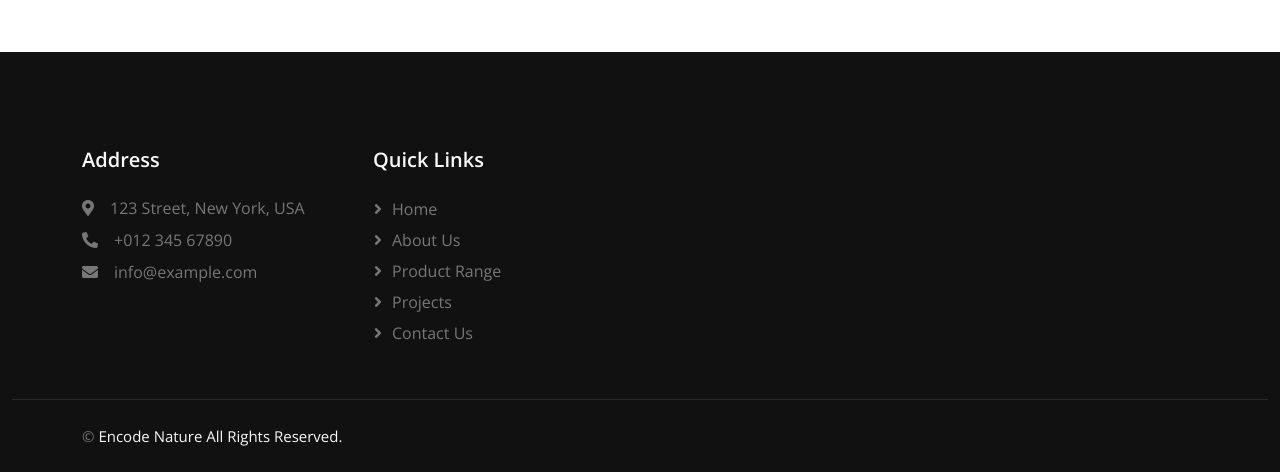
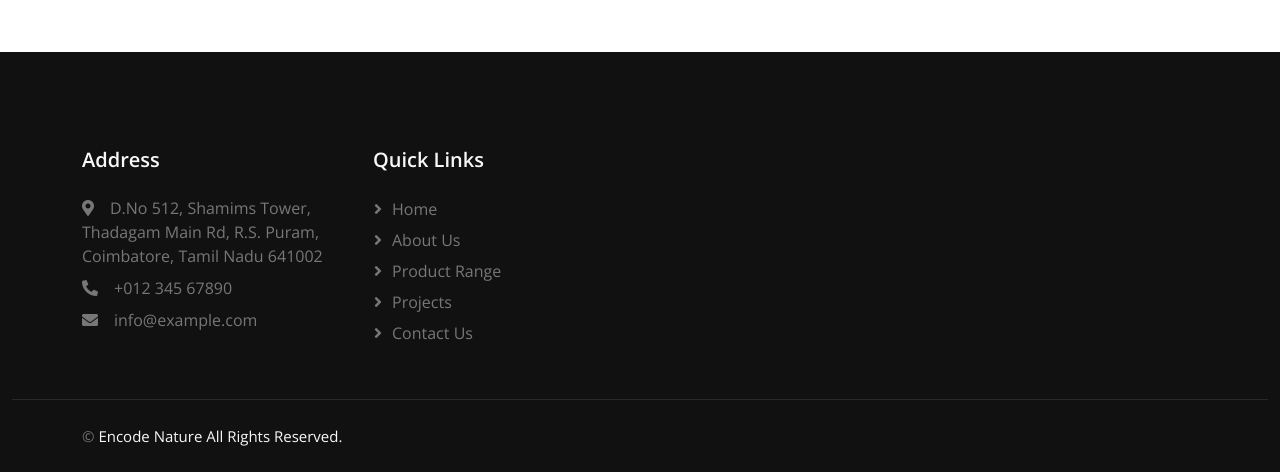
Before and after one commit to almdashif/DGCOM, a plain HTML site: page about.html in a window 1280 px wide. Shown: the part 2393-2865 px from the top of the page. Drawn offline with nearby package versions, Linux system fonts and the light colour scheme.

Commit message:
second commit

```diff
--- a/about.html
+++ b/about.html
@@ -356,7 +356,7 @@
             <div class="row g-5">
                 <div class="col-lg-3 col-md-6">
                     <h5 class="text-light mb-4">Address</h5>
-                    <p class="mb-2"><i class="fa fa-map-marker-alt me-3"></i>123 Street, New York, USA</p>
+                    <p class="mb-2"><i class="fa fa-map-marker-alt me-3"></i>D.No 512, Shamims Tower, Thadagam Main Rd, R.S. Puram, Coimbatore, Tamil Nadu 641002</p>
                     <p class="mb-2"><i class="fa fa-phone-alt me-3"></i>+012 345 67890</p>
                     <p class="mb-2"><i class="fa fa-envelope me-3"></i>info@example.com</p>
                     <!-- <div class="d-flex pt-2">
```
Also changed, not shown: contact.html (+1 -1 lines), feature.html (+1 -1 lines), index.html (+1 -1 lines), project.html (+1 -1 lines), service.html (+1 -1 lines), team.html (+1 -1 lines), testimonial.html (+1 -1 lines).
